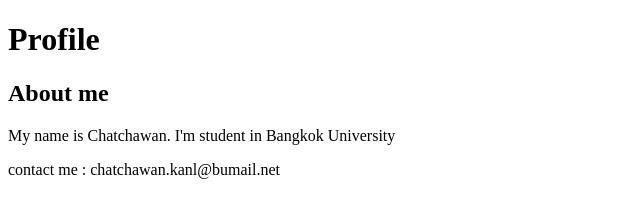
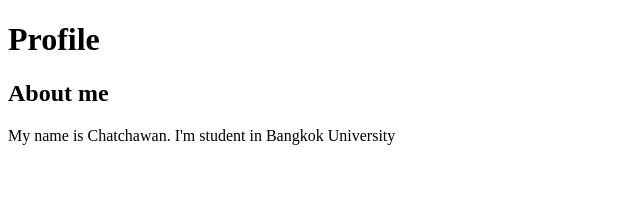
Before and after one commit to Teenoi0/Teenoi-Profile, a plain HTML site: page index.html in a window 1280 px wide. Shown: the whole page, without its empty margins (0-640 px from the left). Drawn offline with Linux system fonts and the light colour scheme.

Commit message:
Revert "Add footer"
This reverts commit b06f2bd33aa5f820c745526e7e76941e9e79322a.

```diff
--- a/index.html
+++ b/index.html
@@ -10,6 +10,5 @@
     <h1>Profile</h1>
     <h2>About me</h2>
     <p>My name is Chatchawan. I'm student in Bangkok University</p>
-    <footer>contact me : chatchawan.kanl@bumail.net</footer>
 </body>
 </html>
```
